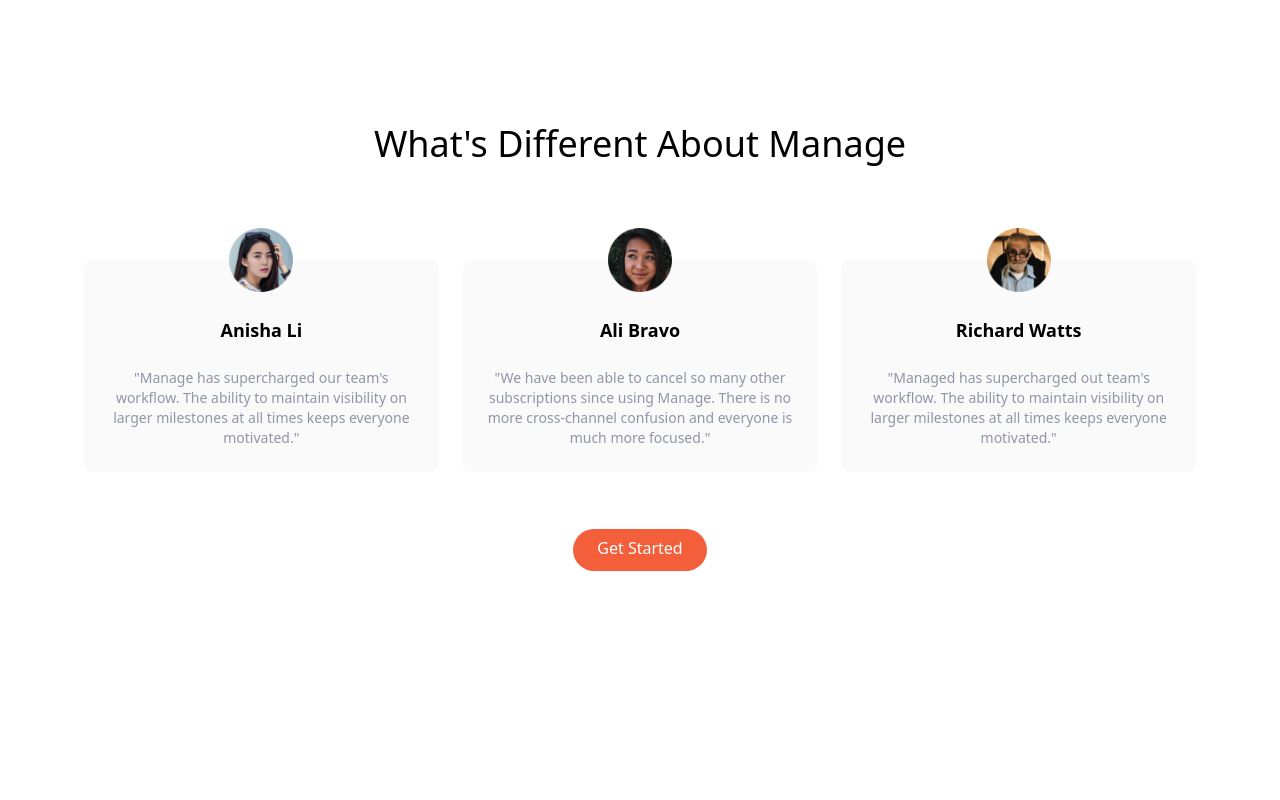
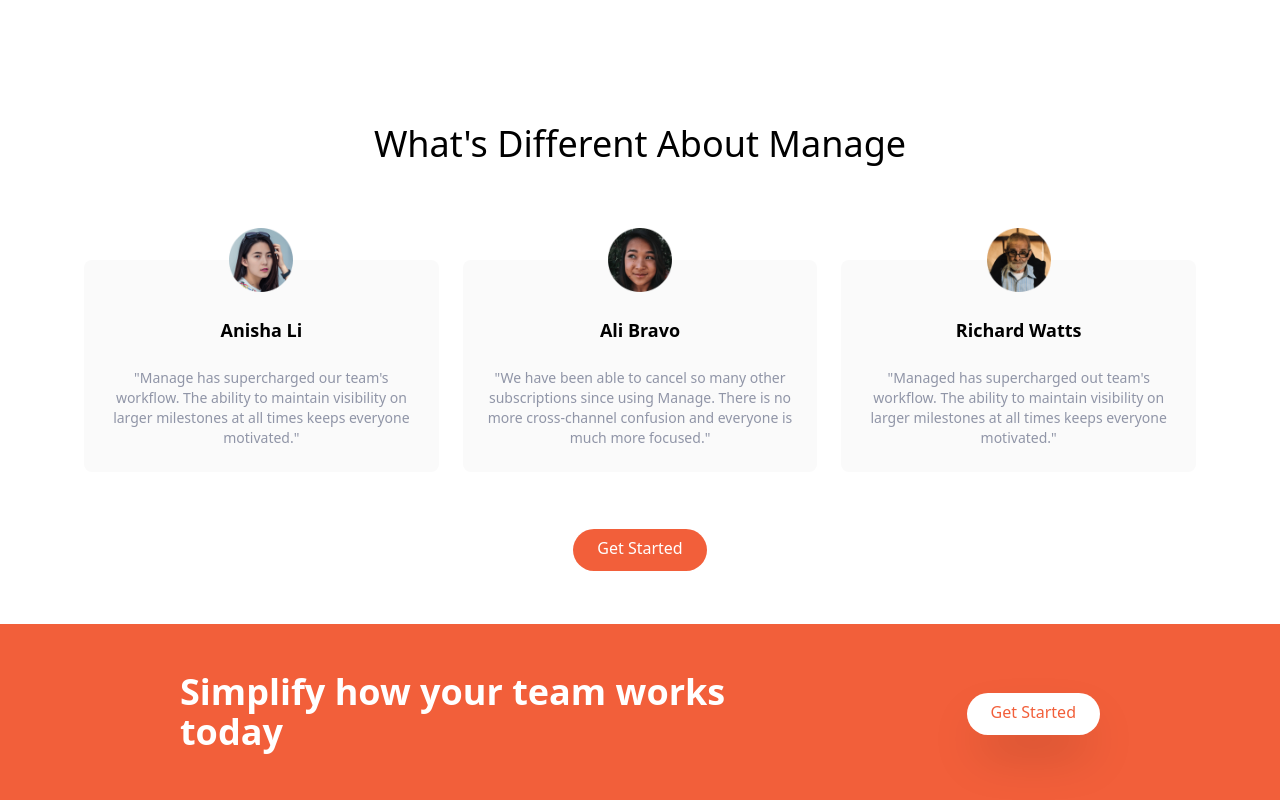
Before and after one commit to sramalho94/tailwind_practice, a website: page index.html in a window 1280 px wide. Shown: the part 1144-1944 px from the top of the page. Before the commit the page ends 1768 px from the top, so only its background shows below. Drawn offline with Linux system fonts and the light colour scheme.

Commit message:
finalized call to action section with tailwind classes

```diff
--- a/index.html
+++ b/index.html
@@ -227,5 +227,28 @@
         </div>
       </div>
     </section>
+
+    <!-- CTA Section -->
+    <section id="cta" class="bg-brightRed">
+      <!-- flex container -->
+      <div
+        class="container flex flex-col items-center justify-between px-6 py-24 mx-auto space-y-12 md:py-12 md:flex-row md:space-y-0"
+      >
+        <!-- Heading -->
+        <h2
+          class="text-5xl font-bold leading-tight text-center text-white md:text-4xl md:max-w-xl md:text-left"
+        >
+          Simplify how your team works today
+        </h2>
+        <!-- Button -->
+        <div>
+          <a
+            href="#"
+            class="p-3 px-6 pt-2 text-brightRed bg-white rounded-full shadow-2xl baseline hover:bg-gray-500"
+            >Get Started</a
+          >
+        </div>
+      </div>
+    </section>
   </body>
 </html>
```
Also changed, not shown: css/main.css.
